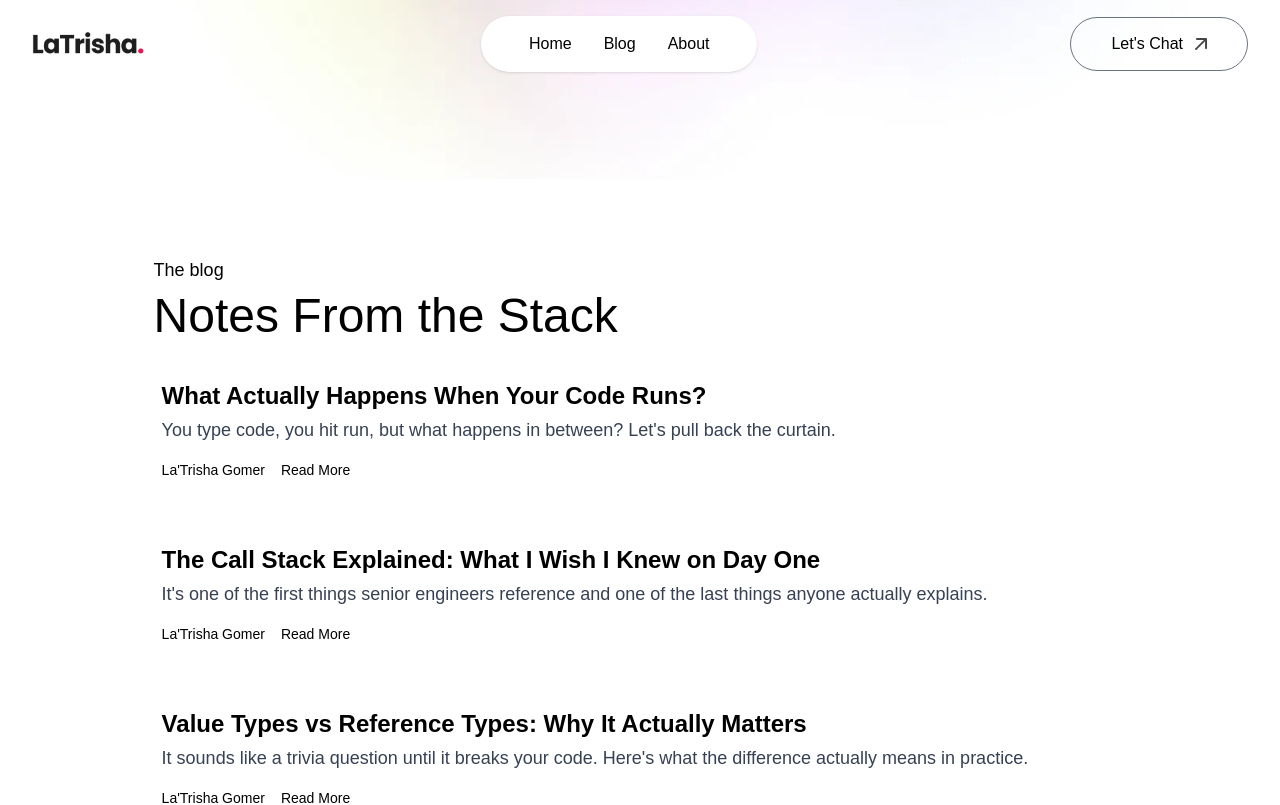
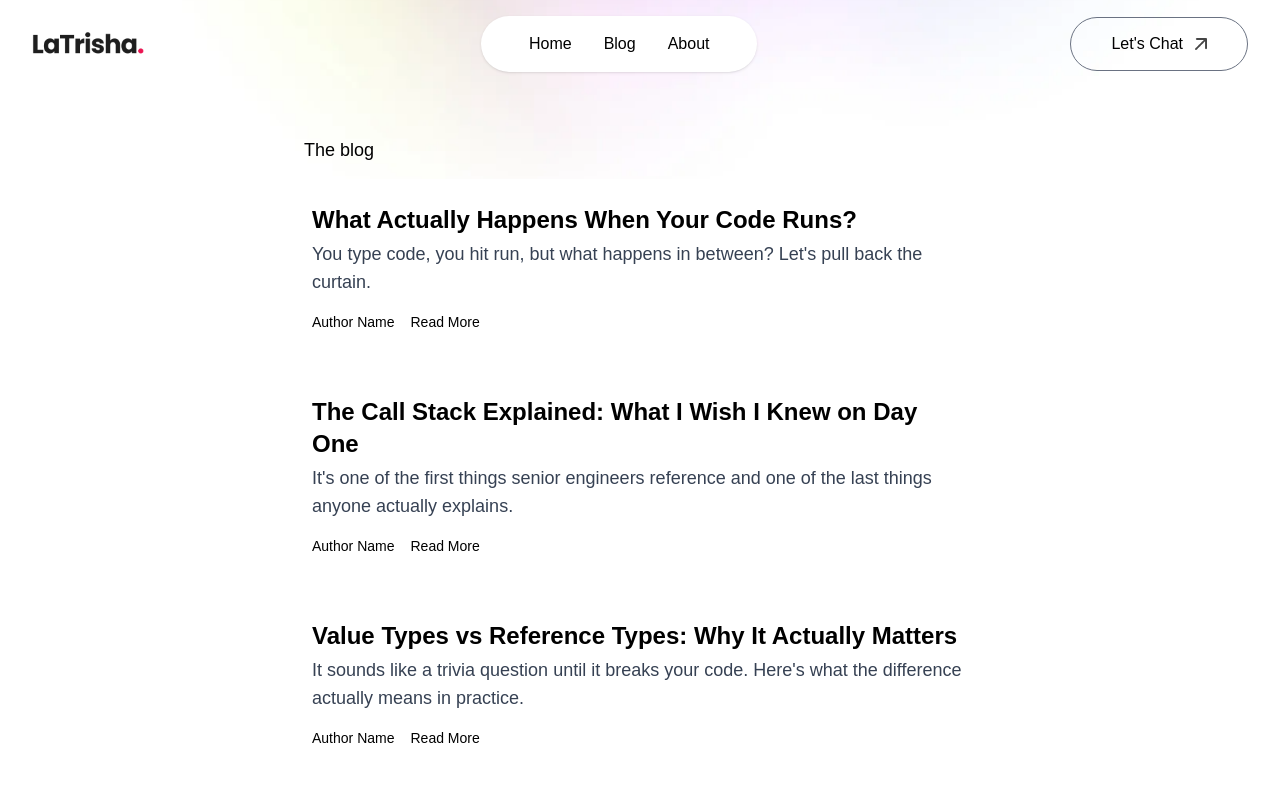
Before and after one commit to LaTrishaGomer/latrisha-gomer, a Next.js app: page /blog in a window 1280 px wide. Shown: the top 805 px of the page. Built offline with nearby package versions, Linux system fonts and the light colour scheme; a web font is replaced by a local one.

Commit message:
make blog post titles conditionally clickable and fix blog page spacing

```diff
--- a/app/blog/[slug]/PostClient.jsx
+++ b/app/blog/[slug]/PostClient.jsx
@@ -14,7 +14,7 @@ export default function PostClient({ slug }) {
   return (
     <main>
       <Navbar />
-      <div className='prose max-w-2xl mx-auto px-6 py-20 font-ovo'>
+      <div className='prose max-w-2xl mx-auto px-6 pt-32 pb-20 font-ovo'>
         <a href='/blog' className='text-sm mb-8 block'>← Back to Notes</a>
         <Post />
       </div>
--- a/app/blog/page.js
+++ b/app/blog/page.js
@@ -6,7 +6,7 @@ export default function BlogPage() {
   return (
     <main>
      <Navbar />
-     <div className="pt-54">
+     <div className="pt-24">
       <Blog />
       </div>
       <Footer />
--- a/app/components/About.jsx
+++ b/app/components/About.jsx
@@ -4,7 +4,7 @@ import React from 'react'
 
  const About = () => {
   return (
-    <div id='about' className='pt-54 w-full px-[12%] py-10 scroll-mt-20'>
+    <div id='about' className='pt-44 w-full px-[12%] py-10 scroll-mt-20'>
       <h4 className='text-center mb-2 text-lg font-ovo'>Welcome! I'm La'Trisha</h4>
       <h2 className='text-center text-5xl font-ovo'>Here's How I Got Here...</h2>
 
--- a/app/components/Blog.jsx
+++ b/app/components/Blog.jsx
@@ -2,20 +2,22 @@ import { assets, workData } from '@/assets/assets'
 import Image from 'next/image'
 import React from 'react'
 import { Github, ExternalLink } from 'lucide-react'
+import Link from 'next/link'
 
 const Blog = () => {
   return (
      <div id='blog' className='w-full px-[12%] py-10 scroll-mt-20'>
-      <h4 className='mb-2 text-lg font-ovo max-w-6xl mx-auto'>The blog</h4>
+      <h4 className='mb-2 text-lg font-ovo max-w-2xl mx-auto'>The blog</h4>
       {/*<h2 className='text-center text-5xl font-ovo'>My latest work</h2>
 
       <p className='text-center max-w-2xl mx-auto mt-5 mb-12 font-ovo'>
         Here are some of my latest projects. I designed and developed these apps and websites using tools like Figma, Node.js, Express, MongoDB, EJS, HTML, CSS, and JavaScript.
       </p> */}
 
-      <h2 className='text-3xl sm:text-4xl lg:text-5xl font-ovo max-w-6xl mx-auto'>Notes From the Stack</h2>
+      {/*<h2 className='text-3xl sm:text-4xl lg:text-5xl font-ovo max-w-2xl mx-auto'>Recent Notes</h2>*/}
 
-      <div className='flex flex-col gap-16 my-10 max-w-6xl mx-auto'>
+      {/*</div><div className='flex flex-col gap-16 my-10 max-w-6xl mx-auto'>*/}
+        <div className='flex flex-col gap-16 my-10 max-w-2xl mx-auto'>
         {workData.map((project, index) => (
           <div key={index} className='flex flex-col gap-4'>
             {/* Project Image */}
@@ -26,7 +28,17 @@ const Blog = () => {
 
             {/* Project Info */}
             <div className='px-2'>
-              <h2 className='text-2xl font-semibold mb-1'>{project.title}</h2>
+
+              {project.slug ? (
+            <Link href={`/blog/${project.slug}`}>
+            <h2 className='text-2xl font-semibold mb-1 hover:underline cursor-pointer'>{project.title}</h2>
+            </Link>
+            ) : (
+            <h2 className='text-2xl font-semibold mb-1'>{project.title}</h2>
+            )}
+
+
+
               <p className='text-gray-700 text-base mb-4'>{project.description}</p>
 
               {/* Styled Buttons with Icons */}
@@ -39,7 +51,7 @@ const Blog = () => {
                   //className='inline-flex items-center gap-2 text-sm font-ovo text-gray-800 border border-gray-300 rounded-full px-4 py-2 hover:bg-gray-100 transition'
                 >
                   {/*<Github size={16} /> */}
-                  La'Trisha Gomer
+                  Author Name
                 </a>
 
                 <a
@@ -62,7 +74,7 @@ const Blog = () => {
            <div className='flex flex-col sm:flex-row items-center gap-4 mt-4'>
         <a href="/blog"
         className='px-10 py-3 border border-white rounded-full bg-black text-white flex items-center gap-2'>
-            Next <Image src={assets.right_arrow_bold_dark} alt="" className='w-4' /></a>
+            All Posts <Image src={assets.right_arrow_bold_dark} alt="" className='w-4' /></a>
     </div>
       </div>
     </div>
--- a/assets/assets.js
+++ b/assets/assets.js
@@ -85,20 +85,17 @@ export const workData = [
         title: 'What Actually Happens When Your Code Runs?',
         description: "You type code, you hit run, but what happens in between? Let's pull back the curtain.",
         bgImage: '/work-5.png',
-        github: '#',
-        live: '#'
+        slug: 'what-actually-happens-when-your-code-runs',
     },
     {
         title: 'The Call Stack Explained: What I Wish I Knew on Day One',
         description: "It's one of the first things senior engineers reference and one of the last things anyone actually explains.",
         bgImage: '#',
-        live: '#'
     },
 
     {
         title: 'Value Types vs Reference Types: Why It Actually Matters',
         description: "It sounds like a trivia question until it breaks your code. Here's what the difference actually means in practice.",
-        bgImage: '/work-7.png',
     },
         {
         title: 'IL and JIT Compilation: The Step Between Your Code and the Machine',
```
